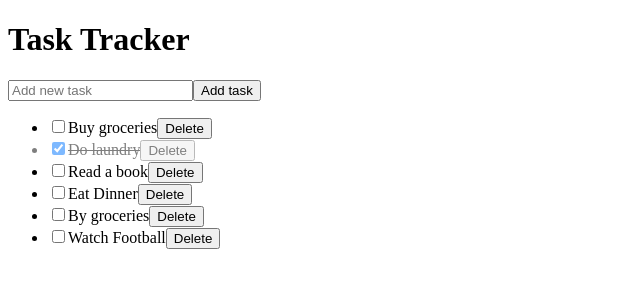
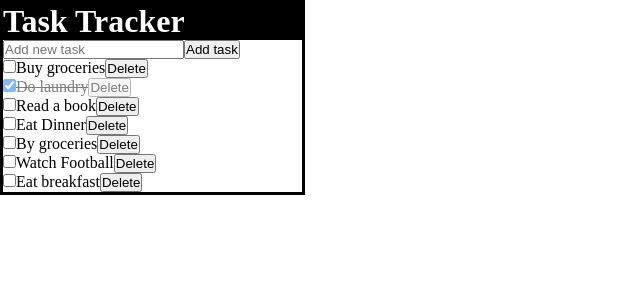
Before and after one commit to atiangnelson/to-do, a React (Vite) app: page / in a window 1280 px wide. Shown: the top 300 px of the page, without its empty margins (0-640 px from the left). Built offline with nearby package versions, Linux system fonts and the light colour scheme; data requests are answered from the project's data file.

Commit message:
added some style

```diff
--- a/db.json
+++ b/db.json
@@ -29,6 +29,11 @@
       "id": "3cbb",
       "text": "Watch Football",
       "completed": false
+    },
+    {
+      "id": "d795",
+      "text": "Eat breakfast",
+      "completed": false
     }
   ]
 }
--- a/src/index.css
+++ b/src/index.css
@@ -0,0 +1,15 @@
+*{
+  margin: 0;
+  padding: 0;
+  box-sizing: border-box;
+}
+h1{
+  background-color: black;
+  color: white;
+  width: 300px;
+}
+.app{
+
+  border: solid;
+  width: 305px;
+}
```
